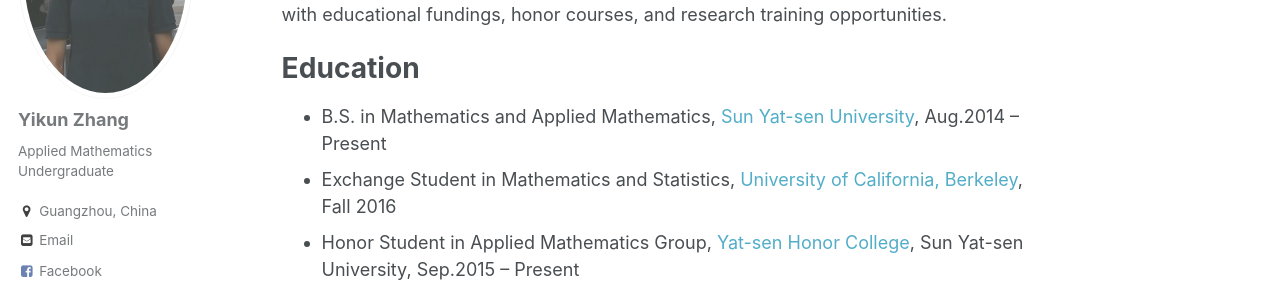
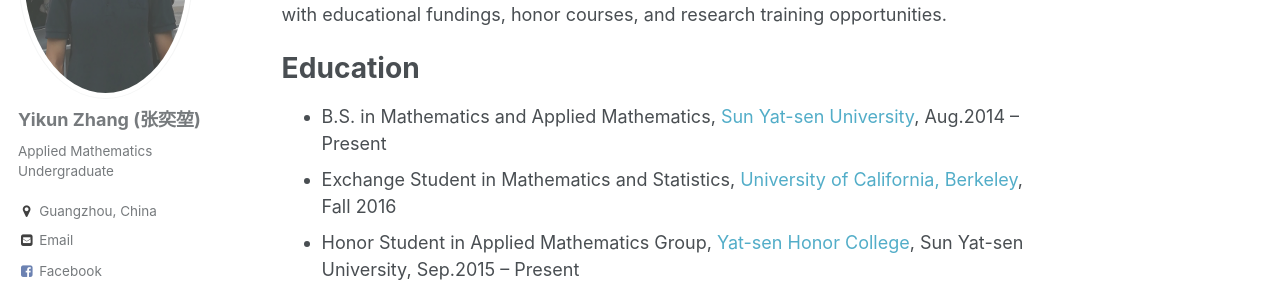
Before and after one commit to zhangyk8/zhangyk8.github.io, a Jekyll site: the page built from _pages/about.md, in a window 1280 px wide. Shown: the part 267-561 px from the top of the page. Built offline with Jekyll 4.4.1, drawn with Linux system fonts in a browser that asks for light colours.

Commit message:
Update _config.yml

```diff
--- a/_config.yml
+++ b/_config.yml
@@ -72,7 +72,7 @@
 
 # Site Author
 author:
-  name             : "Yikun Zhang"
+  name             : "Yikun Zhang (张奕堃)"
   avatar           : "profile.jpg"
   bio              : "Applied Mathematics Undergraduate"
   location         : "Guangzhou, China"
```
